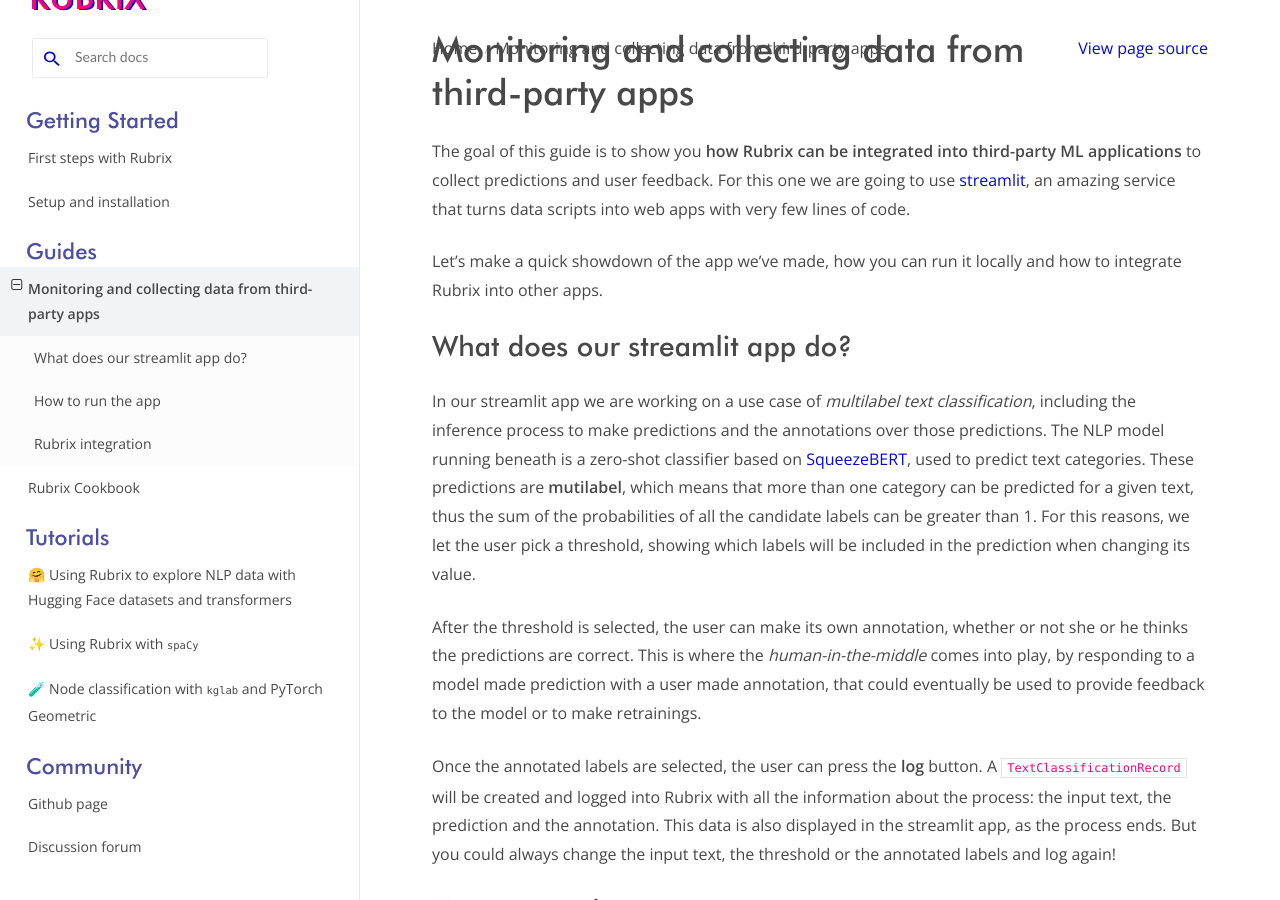
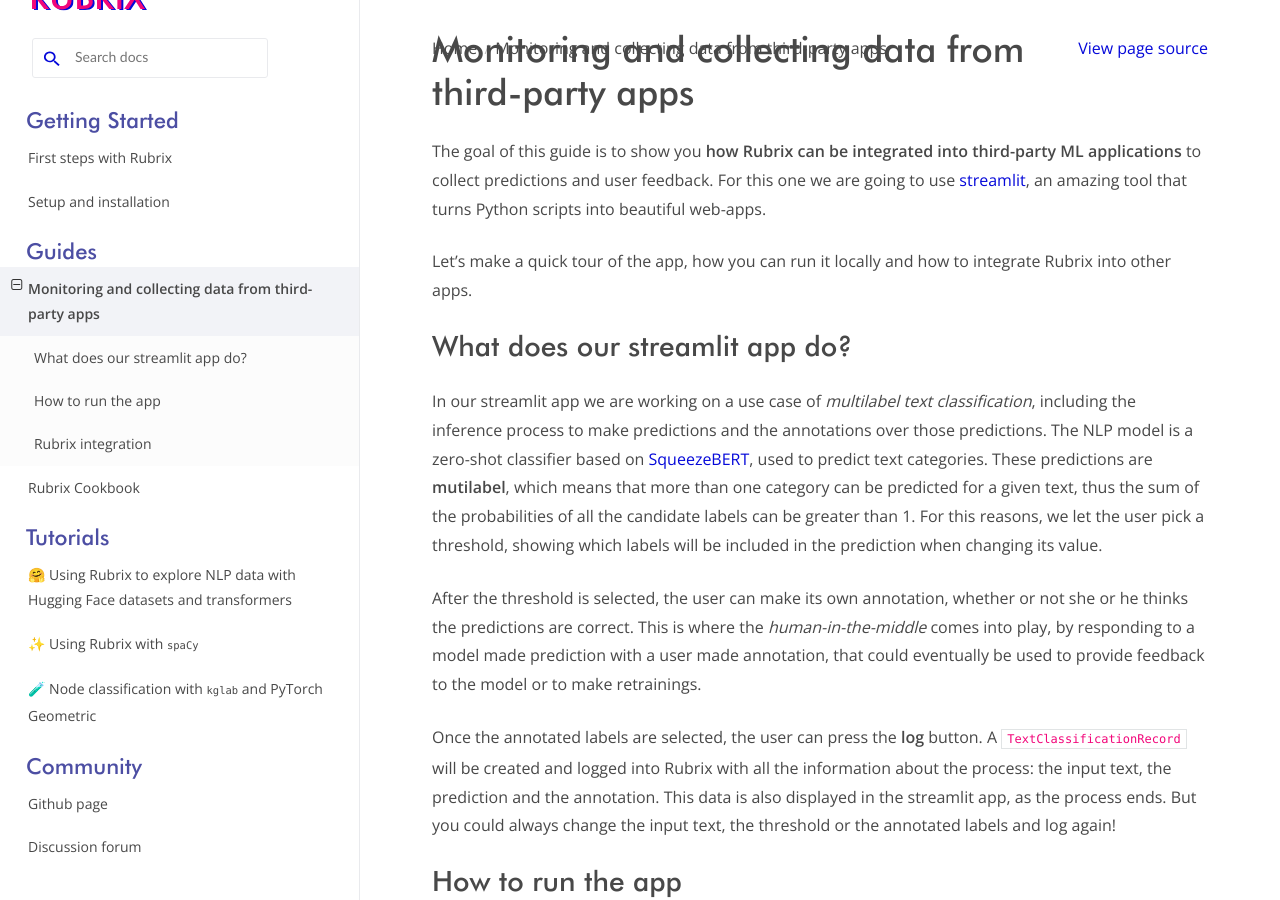
Before and after one commit to python547/rubrix-python251, a Sphinx documentation site: the page built from docs/guides/streamlit_guide.rst, in a window 1280 px wide and 900 px high. Built offline with Sphinx 7.4.7 and the Read the Docs theme 2.0.0, drawn with Linux system fonts in a browser that asks for light colours; pages that are not in the unit, such as notebooks, are missing from menus; the version number could not be read and is left out.

Commit message:
Update streamlit_guide.rst

```diff
--- a/docs/guides/streamlit_guide.rst
+++ b/docs/guides/streamlit_guide.rst
@@ -2,14 +2,15 @@
 Monitoring and collecting data from third-party apps
 ====================================================
 
-The goal of this guide is to show you **how Rubrix can be integrated into third-party ML applications** to collect predictions and user feedback. For this one we are going to use `streamlit <https://streamlit.io>`_\ , an amazing service that turns data scripts into web apps with very few lines of code.
+The goal of this guide is to show you **how Rubrix can be integrated into third-party ML applications** to collect predictions and user feedback. For this one we are going to use `streamlit <https://streamlit.io>`_\ , an amazing tool that turns Python scripts into beautiful web-apps.
 
-Let's make a quick showdown of the app we've made, how you can run it locally and how to integrate Rubrix into other apps.
+Let's make a quick tour of the app, how you can run it locally and how to integrate Rubrix into other apps.
 
 What does our streamlit app do?
 -------------------------------
 
-In our streamlit app we are working on a use case of *multilabel text classification*\ , including the inference process to make predictions and the annotations over those predictions. The NLP model running beneath is a zero-shot classifier based on `SqueezeBERT <https://huggingface.co/typeform/squeezebert-mnli>`_\ , used to predict text categories. These predictions are **mutilabel**\ , which means that more than one category can be predicted for a given text, thus the sum of the probabilities of all the candidate labels can be greater than 1. For this reasons, we let the user pick a threshold, showing which labels will be included in the prediction when changing its value.
+In our streamlit app we are working on a use case of *multilabel text classification*\ ,
+including the inference process to make predictions and the annotations over those predictions. The NLP model is a zero-shot classifier based on `SqueezeBERT <https://huggingface.co/typeform/squeezebert-mnli>`_\ , used to predict text categories. These predictions are **mutilabel**\ , which means that more than one category can be predicted for a given text, thus the sum of the probabilities of all the candidate labels can be greater than 1. For this reasons, we let the user pick a threshold, showing which labels will be included in the prediction when changing its value.
 
 After the threshold is selected, the user can make its own annotation, whether or not she or he thinks the predictions are correct. This is where the *human-in-the-middle* comes into play, by responding to a model made prediction with a user made annotation, that could eventually be used to provide feedback to the model or to make retrainings.
 
```
